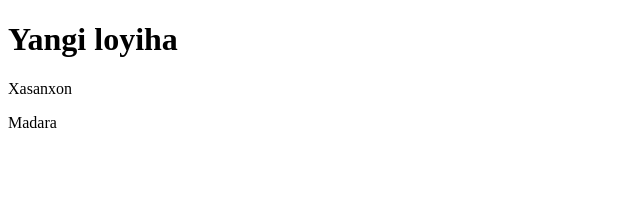
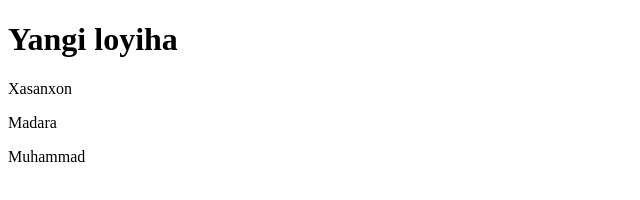
Before and after one commit to Rahmatxonov/test-2, a plain HTML site: page index.html in a window 1280 px wide. Shown: the whole page, without its empty margins (0-640 px from the left). Drawn offline with Linux system fonts and the light colour scheme.

Commit message:
muhammad

```diff
--- a/index.html
+++ b/index.html
@@ -11,6 +11,7 @@
     <h1>Yangi loyiha</h1>
     <p>Xasanxon</p>
     <p>Madara</p>
+    <p>Muhammad</p>
 </body>
 
 </html>
```
